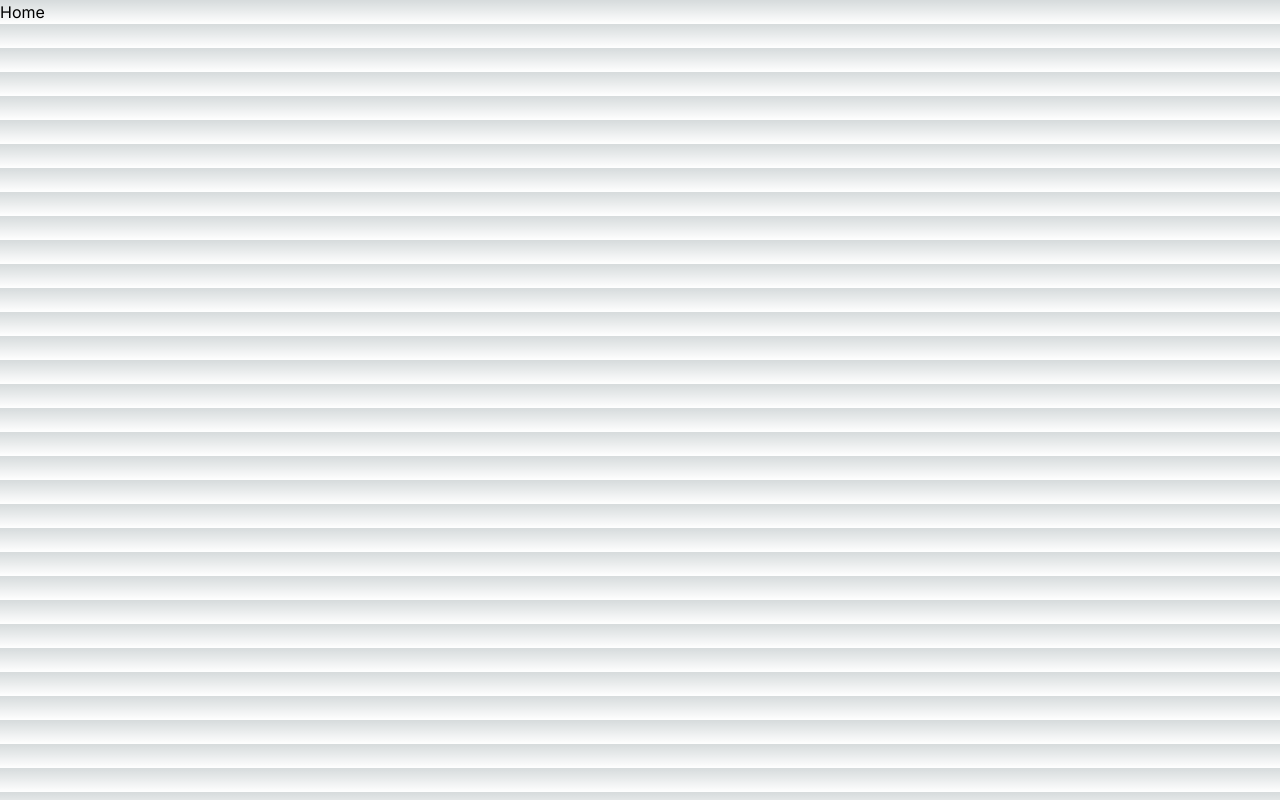
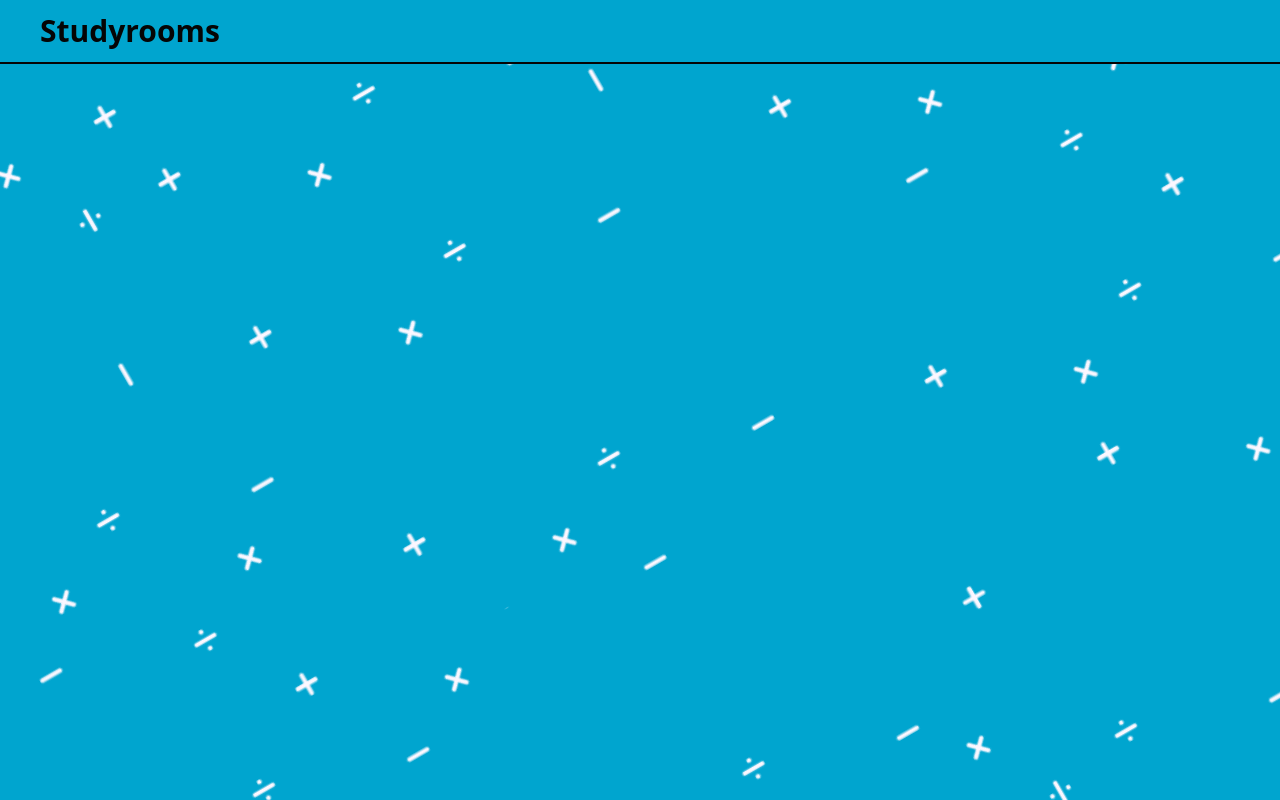
Before and after one commit to JJDOESIT/studyrooms, a Next.js app: page / in a window 1280 px wide. Built offline with nearby package versions, Linux system fonts and the light colour scheme.

Commit message:
Fixed tailwind and added bg to home

```diff
--- /dev/null
+++ b/app/page.module.css
@@ -0,0 +1,22 @@
+.background {
+    background-image: url('/BG4.png'); /* Replace with your actual image */
+    background-size: 1000px 1000px; /* Adjust based on the image size */
+    background-position: 50vw 50vh;
+    animation: scrollBackground 10s linear infinite;
+    position: fixed;
+    width: 220vw;
+    height: 250vh;
+    transform: translate(-75vw, -75vh) rotate(-30deg) ;
+    overflow: hidden;
+    pointer-events: none;
+    z-index: -1;
+}
+
+@keyframes scrollBackground {
+    from {
+        background-position: 0 0;
+    }
+    to {
+        background-position: 1000px 0;
+    }
+}
--- a/app/page.tsx
+++ b/app/page.tsx
@@ -1,5 +1,15 @@
 "use client";
 
+import styles from "./page.module.css"
+import Navbar from "@/components/navbar";
+
 export default function Home() {
-  return <div>Home</div>;
+  return (<>
+      <Navbar></Navbar>
+      <div className={styles.background}>
+
+      </div>
+      <div></div>
+    </>
+  );
 }
--- /dev/null
+++ b/components/navbar.tsx
@@ -0,0 +1,9 @@
+
+
+export default function Navbar() {
+    return <div className="w-full h-[8vh] flex-row items-center flex fixed top-0 left-0 bg-pacificCyan border-b-2 border-black">
+        <div>
+            <h1 className="font-montserrat text-3xl text-black p-10 font-bold">Studyrooms</h1>
+        </div>
+    </div>
+}
--- a/package.json
+++ b/package.json
@@ -3,7 +3,7 @@
   "version": "0.2.0",
   "private": true,
   "scripts": {
-    "fastapi-dev": "pip3 install -r requirements.txt && python -m uvicorn api.index:app --reload",
+    "fastapi-dev": "pip install -r requirements.txt && python -m uvicorn api.index:app --reload",
     "next-dev": "next dev",
     "dev": "concurrently \"npm run next-dev\" \"npm run fastapi-dev\"",
     "build": "next build",
--- a/tailwind.config.js
+++ b/tailwind.config.js
@@ -1,4 +1,6 @@
 /** @type {import('tailwindcss').Config} */
+const defaultTheme = require("tailwindcss/defaultTheme");
+
 module.exports = {
   content: [
     './pages/**/*.{js,ts,jsx,tsx,mdx}',
@@ -7,10 +9,15 @@ module.exports = {
   ],
   theme: {
     extend: {
-      backgroundImage: {
-        'gradient-radial': 'radial-gradient(var(--tw-gradient-stops))',
-        'gradient-conic':
-          'conic-gradient(from 180deg at 50% 50%, var(--tw-gradient-stops))',
+      colors: {
+        magnolia: "#fcf7ff",
+        pacificCyan: "#00a5cf",
+        black: "#050505",
+        oldGold: "#bfab25",
+        oldRose: "#b5838d",
+      },
+      fontFamily: {
+        montserrat: ["Montserrat", ...defaultTheme.fontFamily.sans],
       },
     },
   },
```
Also changed, not shown: public/BG4.png (added).
